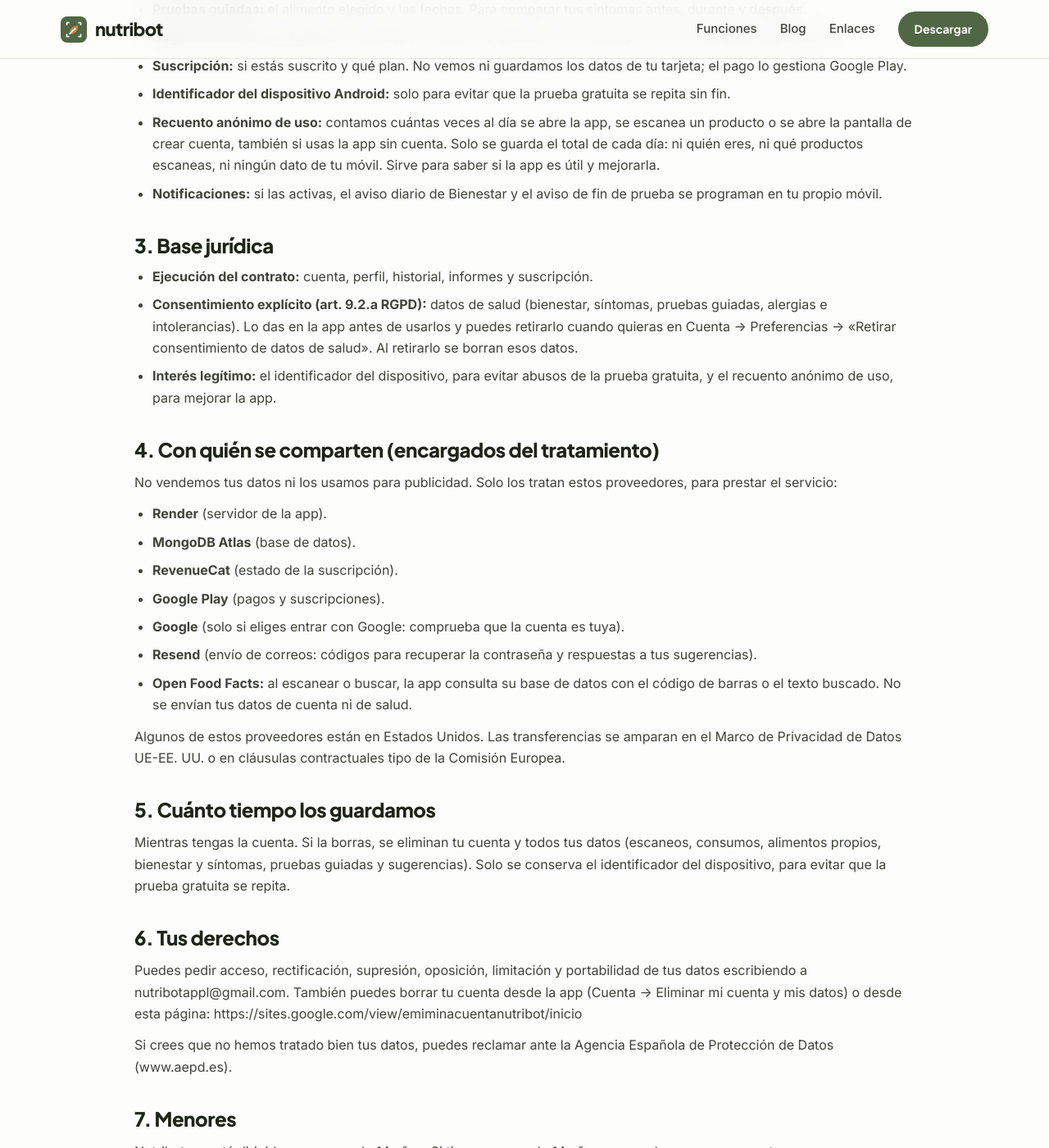
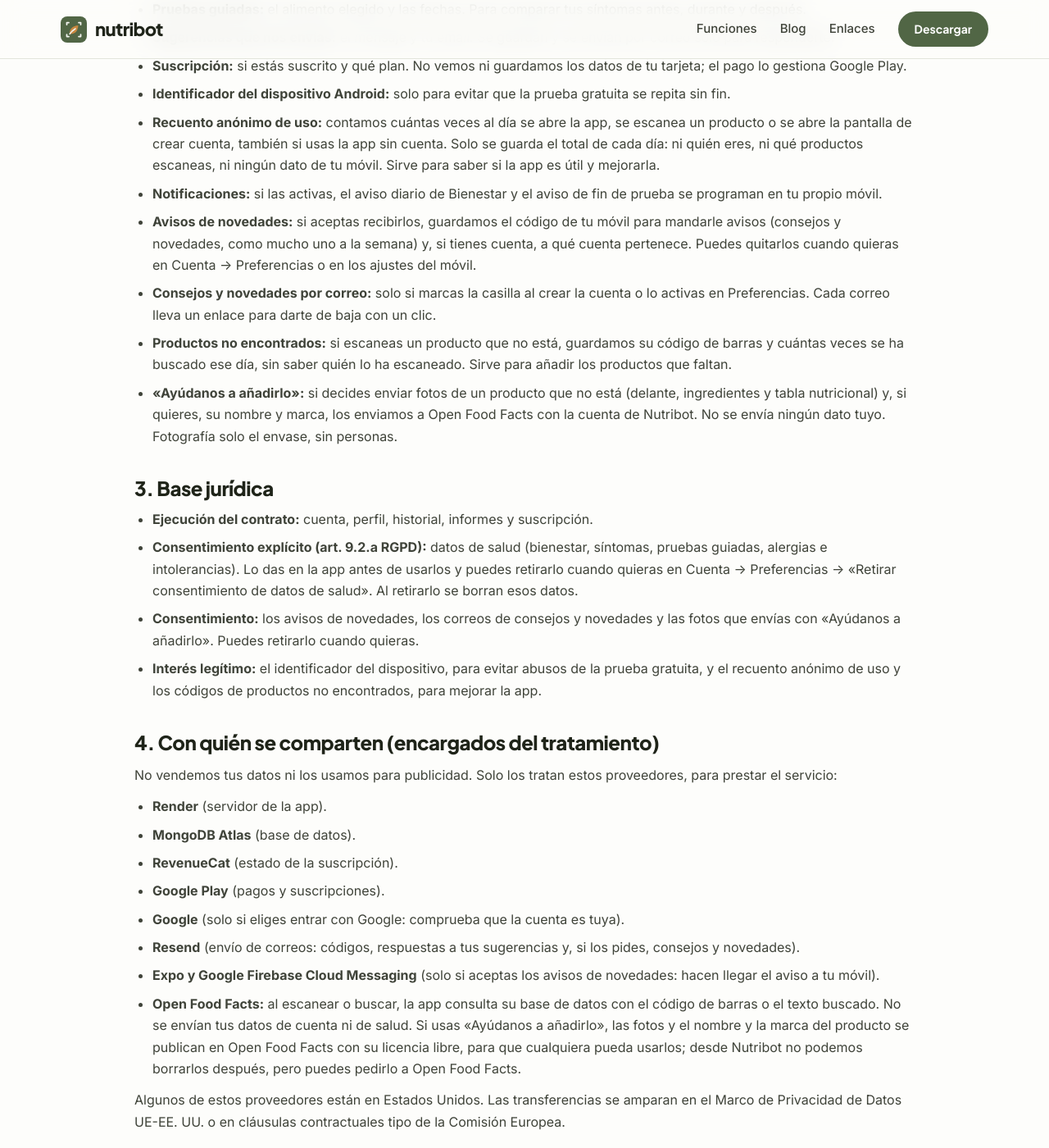
Before and after one commit to ferrodvilla-sys/nutribot-web, a Jekyll site: the page built from privacidad.md, in a window 1280 px wide and 1400 px high, scrolled down 680 px. Shown: the whole window at 82% size. Built offline with Jekyll 4.4.1, drawn with Linux system fonts in a browser that asks for light colours; some of the changed text lies outside the part shown.

Commit message:
Privacidad: avisos de novedades, correos de novedades, productos no encontrados y fotos a Open Food Facts (v48)
Co-Authored-By: Claude Opus 5.5 <noreply@anthropic.com>
Claude-Session: https://claude.ai/code/session_01KHzAHBif1FG7mAZzV4CoqM

```diff
--- a/privacidad.md
+++ b/privacidad.md
@@ -31,12 +31,17 @@ Contacto: nutribotappl@gmail.com
 - **Identificador del dispositivo Android:** solo para evitar que la prueba gratuita se repita sin fin.
 - **Recuento anónimo de uso:** contamos cuántas veces al día se abre la app, se escanea un producto o se abre la pantalla de crear cuenta, también si usas la app sin cuenta. Solo se guarda el total de cada día: ni quién eres, ni qué productos escaneas, ni ningún dato de tu móvil. Sirve para saber si la app es útil y mejorarla.
 - **Notificaciones:** si las activas, el aviso diario de Bienestar y el aviso de fin de prueba se programan en tu propio móvil.
+- **Avisos de novedades:** si aceptas recibirlos, guardamos el código de tu móvil para mandarle avisos (consejos y novedades, como mucho uno a la semana) y, si tienes cuenta, a qué cuenta pertenece. Puedes quitarlos cuando quieras en Cuenta → Preferencias o en los ajustes del móvil.
+- **Consejos y novedades por correo:** solo si marcas la casilla al crear la cuenta o lo activas en Preferencias. Cada correo lleva un enlace para darte de baja con un clic.
+- **Productos no encontrados:** si escaneas un producto que no está, guardamos su código de barras y cuántas veces se ha buscado ese día, sin saber quién lo ha escaneado. Sirve para añadir los productos que faltan.
+- **«Ayúdanos a añadirlo»:** si decides enviar fotos de un producto que no está (delante, ingredientes y tabla nutricional) y, si quieres, su nombre y marca, los enviamos a Open Food Facts con la cuenta de Nutribot. No se envía ningún dato tuyo. Fotografía solo el envase, sin personas.
 
 ## 3. Base jurídica
 
 - **Ejecución del contrato:** cuenta, perfil, historial, informes y suscripción.
 - **Consentimiento explícito (art. 9.2.a RGPD):** datos de salud (bienestar, síntomas, pruebas guiadas, alergias e intolerancias). Lo das en la app antes de usarlos y puedes retirarlo cuando quieras en Cuenta → Preferencias → «Retirar consentimiento de datos de salud». Al retirarlo se borran esos datos.
-- **Interés legítimo:** el identificador del dispositivo, para evitar abusos de la prueba gratuita, y el recuento anónimo de uso, para mejorar la app.
+- **Consentimiento:** los avisos de novedades, los correos de consejos y novedades y las fotos que envías con «Ayúdanos a añadirlo». Puedes retirarlo cuando quieras.
+- **Interés legítimo:** el identificador del dispositivo, para evitar abusos de la prueba gratuita, y el recuento anónimo de uso y los códigos de productos no encontrados, para mejorar la app.
 
 ## 4. Con quién se comparten (encargados del tratamiento)
 
@@ -47,14 +52,15 @@ No vendemos tus datos ni los usamos para publicidad. Solo los tratan estos prove
 - **RevenueCat** (estado de la suscripción).
 - **Google Play** (pagos y suscripciones).
 - **Google** (solo si eliges entrar con Google: comprueba que la cuenta es tuya).
-- **Resend** (envío de correos: códigos para recuperar la contraseña y respuestas a tus sugerencias).
-- **Open Food Facts:** al escanear o buscar, la app consulta su base de datos con el código de barras o el texto buscado. No se envían tus datos de cuenta ni de salud.
+- **Resend** (envío de correos: códigos, respuestas a tus sugerencias y, si los pides, consejos y novedades).
+- **Expo y Google Firebase Cloud Messaging** (solo si aceptas los avisos de novedades: hacen llegar el aviso a tu móvil).
+- **Open Food Facts:** al escanear o buscar, la app consulta su base de datos con el código de barras o el texto buscado. No se envían tus datos de cuenta ni de salud. Si usas «Ayúdanos a añadirlo», las fotos y el nombre y la marca del producto se publican en Open Food Facts con su licencia libre, para que cualquiera pueda usarlos; desde Nutribot no podemos borrarlos después, pero puedes pedirlo a Open Food Facts.
 
 Algunos de estos proveedores están en Estados Unidos. Las transferencias se amparan en el Marco de Privacidad de Datos UE-EE. UU. o en cláusulas contractuales tipo de la Comisión Europea.
 
 ## 5. Cuánto tiempo los guardamos
 
-Mientras tengas la cuenta. Si la borras, se eliminan tu cuenta y todos tus datos (escaneos, consumos, alimentos propios, bienestar y síntomas, pruebas guiadas y sugerencias). Solo se conserva el identificador del dispositivo, para evitar que la prueba gratuita se repita.
+Mientras tengas la cuenta. Si la borras, se eliminan tu cuenta y todos tus datos (escaneos, consumos, alimentos propios, bienestar y síntomas, pruebas guiadas y sugerencias). Solo se conserva el identificador del dispositivo, para evitar que la prueba gratuita se repita. El código de avisos del móvil se guarda hasta que los quitas o deja de funcionar.
 
 ## 6. Tus derechos
 
```
Also changed, not shown: other parts of privacidad.md (+1 -1 lines).
